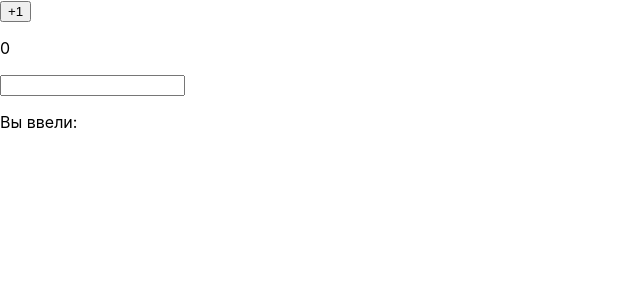
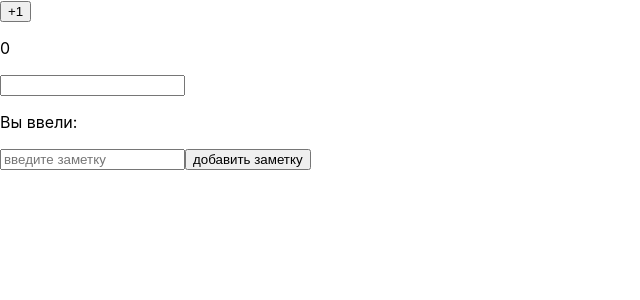
Before and after one commit to WebBaLTaZaR/ReactLern, a React (Create React App) app in the folder my-first-react-app/: page / in a window 1280 px wide. Shown: the top 300 px of the page, without its empty margins (0-640 px from the left). Built offline with nearby package versions, Linux system fonts and the light colour scheme.

Commit message:
выполнил 3 задание 2 семинара

```diff
--- a/my-first-react-app/src/App.js
+++ b/my-first-react-app/src/App.js
@@ -1,12 +1,14 @@
 import "./App.css";
 import Counter from "./components/sem2/Task1";
 import TextInput from "./components/sem2/TextInput";
+import TodoList from "./components/sem2/TodoList";
 
 function App() {
   return (
     <>
       <Counter />
       <TextInput />
+      <TodoList/>
     </>
   );
 }
--- /dev/null
+++ b/my-first-react-app/src/components/sem2/TodoList.js
@@ -0,0 +1,42 @@
+import { useState } from "react";
+
+function TodoList() {
+  const [list, setList] = useState([]);
+  const [input, setInput] = useState("");
+
+  const changeKeep = (event) => {
+    setInput(event.target.value);
+  };
+  const addKeep = () => {
+    try {
+      if (input.trim() !== "") {
+        setList([...list, input]);
+        setInput("");
+      } else {
+        throw new Error("Пустое поле ввода");
+      }
+    } catch (error) {
+      alert(error.message);
+    }
+  };
+  return (
+    <>
+      <input
+        type="text"
+        onChange={changeKeep}
+        placeholder="введите заметку"
+        value={input}
+      ></input>
+      <button className="send" onClick={addKeep}>
+        добавить заметку
+      </button>
+      <ul>
+        {list.map((item, index) => (
+          <li key={index}>{item}</li>
+        ))}
+      </ul>
+    </>
+  );
+}
+
+export default TodoList;
```
